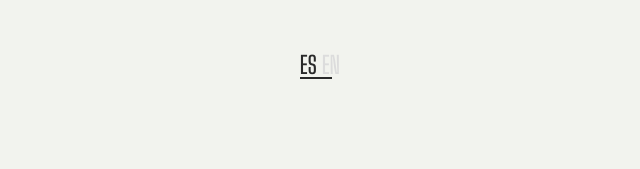
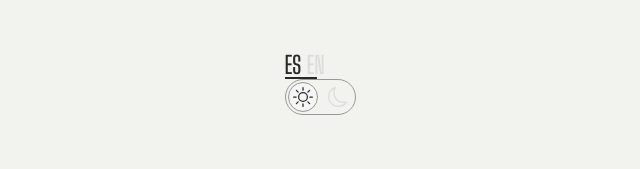
Before and after one commit to thiagoSalaberry/portfolio, a Next.js app: page /ui/components in a window 1280 px wide. Shown: the top 169 px of the page, without its empty margins (320-960 px from the left). Built offline with nearby package versions, Linux system fonts and the light colour scheme.

Commit message:
FEAT: ThemeSwitch

```diff
--- a/app/ui/components/page.tsx
+++ b/app/ui/components/page.tsx
@@ -1,11 +1,12 @@
 "use client";
 import styles from "./styles.module.css";
-import { LanguageSwitch } from "@/components";
+import { LanguageSwitch, ThemeSwitch } from "@/components";
 
 export default function Page() {
     return (
         <div className={styles.page}>
             <LanguageSwitch/>
+            <ThemeSwitch/>
         </div>
     )
 };
--- a/components/index.tsx
+++ b/components/index.tsx
@@ -1,3 +1,4 @@
 import { LanguageSwitch } from "./language-switch";
+import { ThemeSwitch } from "./theme-switch";
 
-export { LanguageSwitch };
+export { LanguageSwitch, ThemeSwitch };
--- /dev/null
+++ b/components/theme-switch/index.tsx
@@ -0,0 +1,31 @@
+import { useEffect, useRef, useState } from "react";
+import styles from "./styles.module.css";
+// import { ThemeSwitchProps } from "@/lib/types";
+import { Sun, Moon } from "react-bootstrap-icons";
+export function ThemeSwitch() {
+    const [selected, setSelected] = useState<"light" | "dark">("light");
+    const currentRef = useRef<HTMLDivElement>(null);
+    useEffect(()=>{
+        const currentDiv = currentRef.current;
+        if(currentDiv) {
+            const themeEl = document.getElementById(selected);
+            const themeWidth = themeEl && themeEl.offsetWidth;
+            const themeHeight = themeEl && themeEl.offsetHeight;
+            const themeLeft = themeEl && themeEl.offsetLeft;
+            currentDiv.style.width = `${themeWidth}px`;
+            currentDiv.style.height = `${themeHeight}px`;
+            currentDiv.style.left = `${themeLeft}px`;
+        }
+    }, [selected])
+    return (
+        <div className={styles.container}>
+            <button id="light" onClick={()=>setSelected("light")} className={`${styles.button} ${selected == "light" && styles.selected}`}>
+                <Sun size={20}/>
+            </button>
+            <button id="dark" onClick={()=>setSelected("dark")} className={`${styles.button} ${selected == "dark" && styles.selected}`}>
+                <Moon size={20}/>
+            </button>
+            <div ref={currentRef} className={styles.current}></div>
+        </div>
+    );
+};
--- /dev/null
+++ b/components/theme-switch/styles.module.css
@@ -0,0 +1,37 @@
+.container {
+    display: flex;
+    justify-content: space-between;
+    gap: 5px;
+    position: relative;
+    border: 1px solid var(--grey);
+    border-radius: 20px;
+    padding: 2px;
+    background: none;
+}
+.button {
+    display: grid;
+    place-content: center;
+    border: none;
+    background: none;
+    color: var(--grey-200);
+    border-radius: 50%;
+    width: 30px;
+    height: 30px;
+    cursor: pointer;
+    z-index: 2;
+    transition: all .4s;
+}
+.button.selected {
+    color: var(--black);
+}
+.current {
+    position: absolute;
+    background: var(--white);
+    border: 1px solid var(--grey);
+    width: 0;
+    height: 0;
+    left: 0;
+    transition: all .4s ease;
+    z-index: 1;
+    border-radius: 50%;
+}
```
